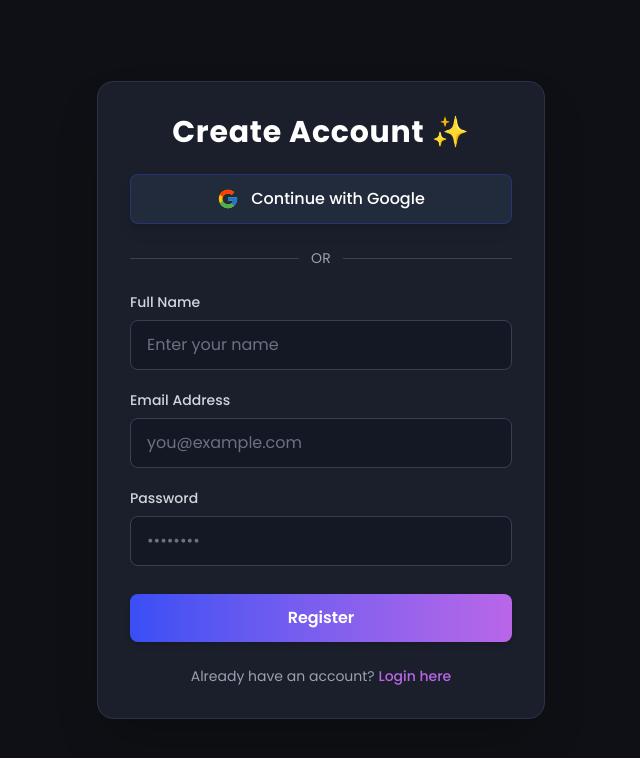
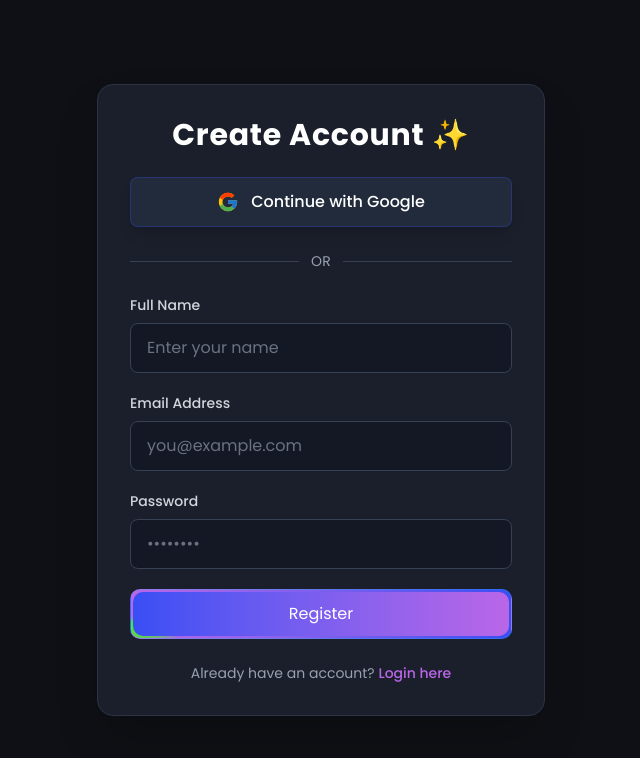
Before and after one commit to khalidhossain5000/hi-study-next-js-full-stack-project-web-app, a Next.js app: page /auth/register in a window 1280 px wide. Shown: the top 758 px of the page, without its empty margins (319-959 px from the left). Built offline with nearby package versions, Linux system fonts and the light colour scheme; a web font is replaced by a local one.

Commit message:
animated button added in auth pages

```diff
--- a/src/app/auth/register/page.js
+++ b/src/app/auth/register/page.js
@@ -2,49 +2,38 @@
 import React from "react";
 import { FcGoogle } from "react-icons/fc";
 import { motion } from "framer-motion";
+import Link from "next/link";
+import { AnimatedButton } from "@/components/ui/animated-button";
 
-const RegisterPage = () => {
-  const containerVariants = {
-    hidden: { opacity: 0, y: 50 },
-    visible: {
-      opacity: 1,
-      y: 0,
-      transition: {
-        type: "spring",
-        stiffness: 60,
-        damping: 12,
-        staggerChildren: 0.15,
-      },
-    },
-  };
-
-  const itemVariants = {
-    hidden: { opacity: 0, y: 20 },
-    visible: { opacity: 1, y: 0, transition: { type: "spring", stiffness: 80 } },
-  };
-
+const Register = () => {
   return (
     <div className="min-h-screen flex items-center justify-center bg-[#0e1015] text-white px-4">
       <motion.div
-        variants={containerVariants}
-        initial="hidden"
-        animate="visible"
+        initial={{ opacity: 0, y: 40 }}
+        animate={{ opacity: 1, y: 0 }}
+        transition={{ duration: 0.7, ease: "easeOut" }}
         className="w-full max-w-md bg-[#1a1f2b] rounded-2xl shadow-2xl p-8 border border-[#2b3345]"
       >
         {/* Title */}
         <motion.h2
-          variants={itemVariants}
+          initial={{ opacity: 0, y: -10 }}
+          animate={{ opacity: 1, y: 0 }}
+          transition={{ delay: 0.2 }}
           className="text-3xl font-bold text-center mb-6 text-white tracking-wide"
         >
           Create Account ✨
         </motion.h2>
 
         {/* Google Login */}
+
+
         <motion.button
-          variants={itemVariants}
-          whileHover={{ scale: 1.05 }}
-          whileTap={{ scale: 0.97 }}
-          className="w-full py-3 mb-4 flex items-center justify-center gap-3 bg-[#222b3b] border border-[#394ef4]/30 hover:border-[#394ef4] text-white font-medium rounded-lg shadow-lg hover:shadow-indigo-500/20 transition-all duration-300"
+          whileHover={{ scale: 1.03 }}
+          whileTap={{ scale: 0.98 }}
+          initial={{ opacity: 0, y: 20 }}
+          animate={{ opacity: 1, y: 0 }}
+          transition={{ delay: 0.3 }}
+          className="w-full py-3 mb-4 flex items-center justify-center gap-3 bg-[#222b3b] border border-[#394ef4]/30 hover:border-[#394ef4] text-white font-medium rounded-lg shadow-lg hover:shadow-indigo-500/10 transition-all duration-300 cursor-pointer"
         >
           <FcGoogle size={22} />
           <span>Continue with Google</span>
@@ -52,7 +41,9 @@ const RegisterPage = () => {
 
         {/* Divider */}
         <motion.div
-          variants={itemVariants}
+          initial={{ opacity: 0 }}
+          animate={{ opacity: 1 }}
+          transition={{ delay: 0.4 }}
           className="flex items-center my-6"
         >
           <div className="flex-1 h-px bg-gray-700"></div>
@@ -64,75 +55,93 @@ const RegisterPage = () => {
 
         {/* Register Form */}
         <motion.form
-          variants={itemVariants}
           className="space-y-5"
+          initial={{ opacity: 0, y: 30 }}
+          animate={{ opacity: 1, y: 0 }}
+          transition={{ delay: 0.5, duration: 0.6 }}
         >
-          <motion.div variants={itemVariants}>
+          {/* Name Field */}
+          <div>
             <label className="block mb-2 text-sm font-medium text-gray-300">
               Full Name
             </label>
             <motion.input
-              whileFocus={{ scale: 1.02, boxShadow: "0 0 10px #394ef4" }}
+              whileFocus={{ scale: 1.02 }}
               type="text"
               placeholder="Enter your name"
               className="w-full px-4 py-3 border border-gray-700 rounded-lg bg-[#141824] text-gray-200 focus:outline-none focus:ring-2 focus:ring-[#394ef4] placeholder-gray-500 transition-all"
               required
             />
-          </motion.div>
+          </div>
 
-          <motion.div variants={itemVariants}>
+          {/* Email Field */}
+          <div>
             <label className="block mb-2 text-sm font-medium text-gray-300">
               Email Address
             </label>
             <motion.input
-              whileFocus={{ scale: 1.02, boxShadow: "0 0 10px #394ef4" }}
+              whileFocus={{ scale: 1.02 }}
               type="email"
               placeholder="you@example.com"
               className="w-full px-4 py-3 border border-gray-700 rounded-lg bg-[#141824] text-gray-200 focus:outline-none focus:ring-2 focus:ring-[#394ef4] placeholder-gray-500 transition-all"
               required
             />
-          </motion.div>
+          </div>
 
-          <motion.div variants={itemVariants}>
+          {/* Password Field */}
+          <div>
             <label className="block mb-2 text-sm font-medium text-gray-300">
               Password
             </label>
             <motion.input
-              whileFocus={{ scale: 1.02, boxShadow: "0 0 10px #394ef4" }}
+              whileFocus={{ scale: 1.02 }}
               type="password"
               placeholder="••••••••"
               className="w-full px-4 py-3 border border-gray-700 rounded-lg bg-[#141824] text-gray-200 focus:outline-none focus:ring-2 focus:ring-[#394ef4] placeholder-gray-500 transition-all"
               required
             />
-          </motion.div>
+          </div>
 
-          <motion.button
-            variants={itemVariants}
-            whileHover={{ scale: 1.05 }}
-            whileTap={{ scale: 0.97 }}
-            type="submit"
-            className="w-full py-3 mt-2 bg-gradient-to-r from-[#394ef4] to-[#b966e7] text-white font-semibold rounded-lg shadow-md hover:opacity-90 transition-all"
-          >
-            Register
-          </motion.button>
+          {/* Register Button */}
+
+          <AnimatedButton
+        className="bg-linear-to-r from-[#b966e7] to-[#394ef4] hover:scale-105 lg:p-6 text-white w-full"
+        variant="default"
+        size="default"
+        glow={false}
+        textEffect="normal"
+        uppercase={true}
+        rounded="custom"
+        asChild={false}
+        hideAnimations={false}
+        shimmerColor="#39FF14"
+        shimmerSize="0.15em"
+        shimmerDuration="3s"
+        borderRadius="10px"
+        background="rgba(0, 0, 0, 1)"
+      >
+        Register
+      </AnimatedButton>
         </motion.form>
 
         {/* Bottom Text */}
         <motion.p
-          variants={itemVariants}
+          initial={{ opacity: 0 }}
+          animate={{ opacity: 1 }}
+          transition={{ delay: 0.7 }}
           className="text-center text-sm text-gray-400 mt-6"
         >
           Already have an account?{" "}
-          <a
+          <Link
             href="/auth/login"
             className="text-[#b966e7] font-medium hover:underline"
           >
             Login here
-          </a>
+          </Link>
         </motion.p>
       </motion.div>
     </div>
   );
 };
 
-export default RegisterPage;
+export default Register;
--- /dev/null
+++ b/src/components/ui/animated-button.jsx
@@ -0,0 +1,164 @@
+"use client";;
+import * as React from "react";
+import { Slot } from "@radix-ui/react-slot";
+import { cva } from "class-variance-authority";
+import { cn } from "@/lib/utils";
+
+const buttonVariants = cva(
+  "group relative z-0 bg-[rgba(0,0,0,1)] flex cursor-pointer items-center justify-center overflow-hidden whitespace-nowrap  transform-gpu transition-all duration-300 ease-in-out active:translate-y-px",
+  {
+    variants: {
+      variant: {
+        default: " text-cyan-400 border border-cyan-400/20 hover:text-cyan-300",
+        outline:
+          "bg-transparent text-cyan-400 border border-cyan-400 hover:text-cyan-300",
+        ghost: "bg-transparent text-cyan-400 hover:bg-cyan-950/30",
+        glow: "text-cyan-400 border border-cyan-400/30 hover:text-cyan-300 hover:shadow-glow"
+      },
+      size: {
+        default: "h-10 px-6 py-2",
+        sm: "h-8 px-4 py-1 text-xs",
+        lg: "h-12 px-8 py-3 text-base",
+        icon: "h-10 w-10"
+      },
+      glow: {
+        true: "hover:shadow-[0_0_5px_#03e9f4,0_0_25px_#03e9f4]",
+        false: ""
+      },
+      textEffect: {
+        normal: "group-hover:tracking-normal",
+        spread: "group-hover:tracking-wider"
+      },
+      uppercase: {
+        true: "",
+        false: ""
+      },
+      rounded: {
+        default: "rounded-md",
+        full: "rounded-full",
+        none: "rounded-none",
+        custom: "rounded-[0.95rem]"
+      }
+    },
+    defaultVariants: {
+      variant: "default",
+      size: "default",
+      glow: false,
+      textEffect: "normal",
+      uppercase: true,
+      rounded: "custom"
+    }
+  }
+);
+
+const AnimatedButton = React.forwardRef((
+  {
+    className,
+    variant,
+    size,
+    glow,
+    textEffect,
+    uppercase,
+    rounded,
+    asChild = false,
+    hideAnimations = false,
+    shimmerColor = "#03e9f4",
+    shimmerSize = "0.05em",
+    shimmerDuration = "3s",
+    borderRadius = "100px",
+    background = "rgba(0, 0, 0, 1)",
+    style,
+    children,
+    ...props
+  },
+  ref
+) => {
+  const Comp = asChild ? Slot : "button";
+
+  const combinedStyle = {
+    ...style,
+    "--shimmer-color": shimmerColor,
+    "--radius": borderRadius,
+    "--speed": shimmerDuration,
+    "--cut": shimmerSize,
+    "--bg": background,
+    "--spread": "90deg",
+    borderRadius: rounded === "custom" ? borderRadius : undefined
+  };
+
+  const buttonStyle = `
+    @keyframes animatedButton-shimmer-slide {
+      to {
+        transform: translate(calc(100cqw - 100%), 0);
+      }
+    }
+    @keyframes animatedButton-spin-around {
+      0% { transform: translateZ(0) rotate(0); }
+      15%, 35% { transform: translateZ(0) rotate(90deg); }
+      65%, 85% { transform: translateZ(0) rotate(270deg); }
+      100% { transform: translateZ(0) rotate(360deg); }
+    }
+    @keyframes animatedButton-spread {
+      0% { letter-spacing: normal; transform: perspective(var(--radius)) rotateY(0deg); }
+      50% { letter-spacing: var(--cut); transform: perspective(var(--radius)) rotateY(var(--spread)); }
+      100% { letter-spacing: normal; transform: perspective(var(--radius)) rotateY(0deg); }
+    }
+    .animate-shimmer-slide-scoped {
+      animation: animatedButton-shimmer-slide var(--speed) ease-in-out infinite alternate;
+    }
+    .animate-spin-around-scoped {
+      animation: animatedButton-spin-around calc(var(--speed) * 2) infinite linear;
+    }
+    .has-animate-spread > span {
+      animation: animatedButton-spread calc(var(--speed) * 3) ease-in-out infinite;
+    }
+    .shadow-glow-scoped {
+      box-shadow: 0 0 5px var(--shimmer-color), 0 0 25px var(--shimmer-color), 0 0 50px var(--shimmer-color);
+    }
+    @media (max-width: 768px) {
+      .animated-button-mobile {
+        --radius: 60px;
+        --speed: 2.5s;
+        --cut: 0.03em;
+      }
+    }
+  `;
+
+  return (
+    <Comp
+      className={cn(
+        "animated-button animated-button-mobile",
+        buttonVariants({ variant, size, glow, textEffect, uppercase, rounded, className }),
+        glow && "shadow-glow-scoped"
+      )}
+      style={combinedStyle}
+      ref={ref}
+      {...props}>
+      <style jsx>{buttonStyle}</style>
+      {!hideAnimations && (
+        <div
+          className="absolute inset-0 overflow-visible -z-30 blur-[2px] [container-type:size]">
+          <div
+            className="absolute inset-0 h-[100cqh] animate-shimmer-slide-scoped [aspect-ratio:1]">
+            <div
+              className="absolute -inset-full w-auto rotate-0 animate-spin-around-scoped [background:conic-gradient(from_calc(270deg-(var(--spread)*0.5)),transparent_0,var(--shimmer-color)_var(--spread),transparent_var(--spread))]" />
+          </div>
+        </div>
+      )}
+      <div
+        className="absolute size-full rounded-2xl px-4 py-1.5 text-sm font-medium" />
+      <div
+        className="absolute -z-20 bg-gradient-to-r from-[#394ef4] to-[#b966e7]"
+        style={{ inset: shimmerSize, borderRadius }} />
+      <span
+        className={cn(
+          "relative z-10 transition-all duration-300 flex items-center justify-center",
+          textEffect === "spread" && "group-hover:tracking-wider"
+        )}>{children}</span>
+    </Comp>
+  );
+});
+
+AnimatedButton.displayName = "AnimatedButton";
+
+export { AnimatedButton, buttonVariants };
```
Also changed, not shown: src/app/auth/login/page.js (+17 -6 lines).
